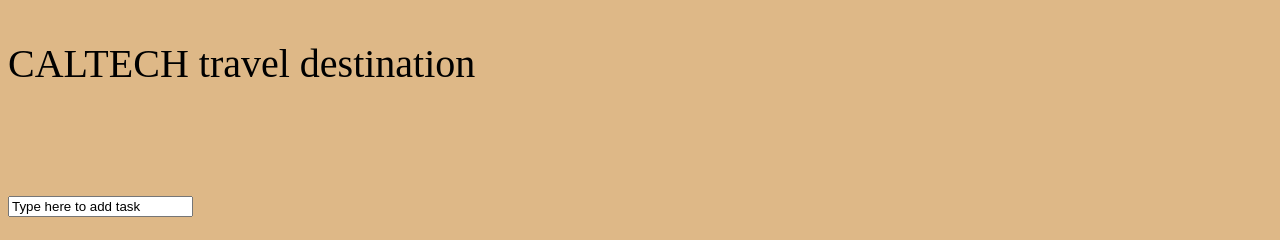
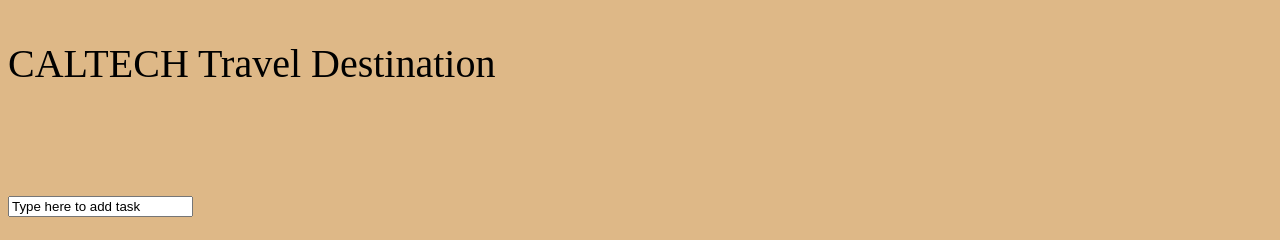
Before and after one commit to AdonisKnightIsSuperCool/CAL-Tech, a plain HTML site: page app.html in a window 1280 px wide. Shown: the top 240 px of the page. Drawn offline with Linux system fonts and the light colour scheme.

Commit message:
Update app.html

```diff
--- a/app.html
+++ b/app.html
@@ -31,7 +31,7 @@
     <!-- Body Section-->
     <body>
 
-    <p> CALTECH travel destination </p>
+    <p> CALTECH Travel Destination </p>
     <br>
     <input type="text" id="box" value="Type here to add task"/>
     <br>
```
